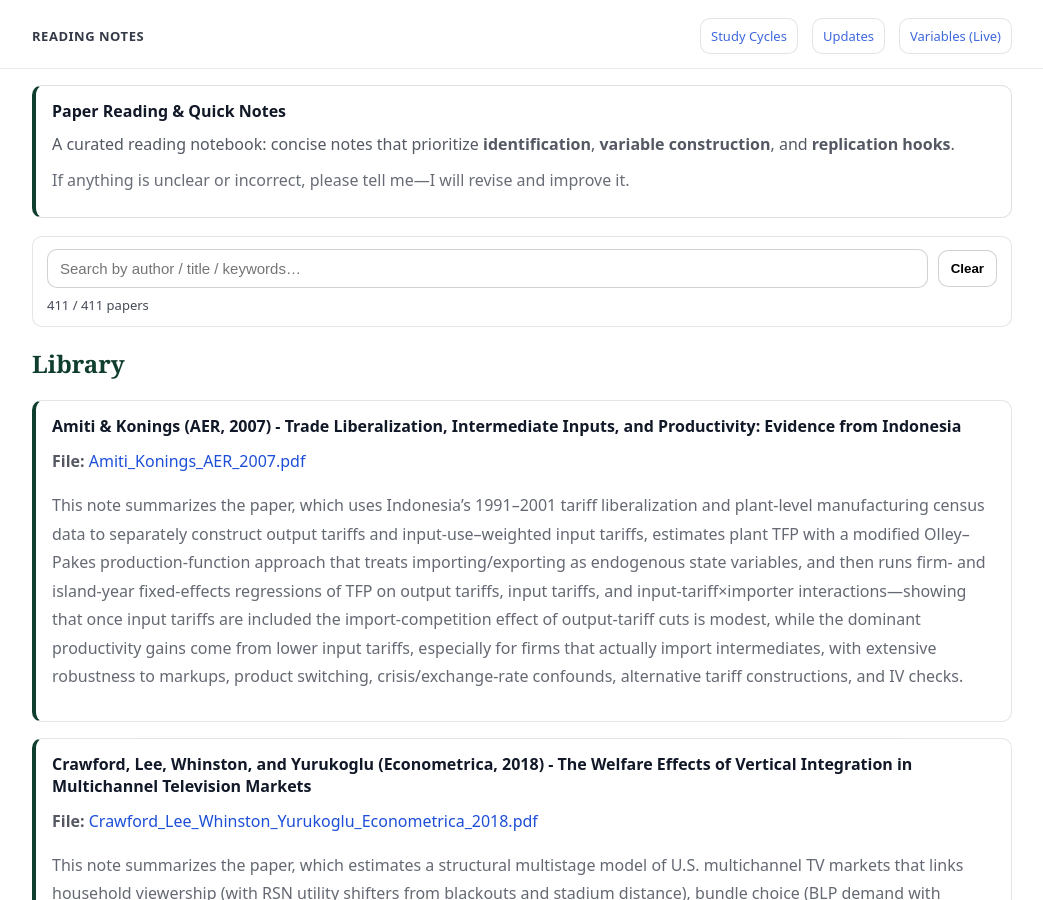
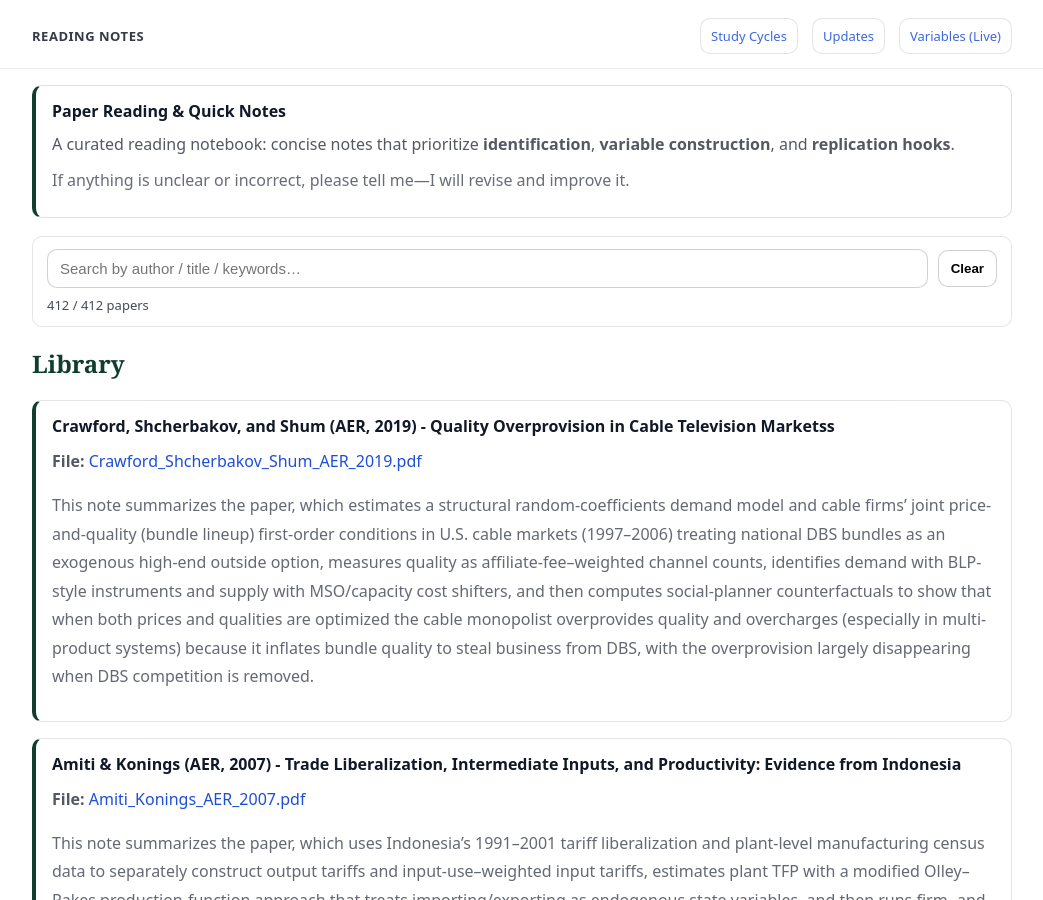
Before and after one commit to yaxinzn/study-archive, a Jekyll site: the page built from reading/index.md, in a window 1280 px wide and 900 px high. Shown: the whole window, without its empty margins (118-1161 px from the left). Built offline with Jekyll 4.4.1, drawn with Linux system fonts in a browser that asks for light colours.

Commit message:
Reading: add/update Crawford_Shcherbakov_Shum_AER_2019.pdf

```diff
--- a/_data/reading.yml
+++ b/_data/reading.yml
@@ -1,3 +1,7 @@
+- title: "Crawford, Shcherbakov, and Shum (AER, 2019) - Quality Overprovision in Cable Television Marketss"
+  file: "Crawford_Shcherbakov_Shum_AER_2019.pdf"
+  desc: "This note summarizes the paper, which estimates a structural random-coefficients demand model and cable firms’ joint price-and-quality (bundle lineup) first-order conditions in U.S. cable markets (1997–2006) treating national DBS bundles as an exogenous high-end outside option, measures quality as affiliate-fee–weighted channel counts, identifies demand with BLP-style instruments and supply with MSO/capacity cost shifters, and then computes social-planner counterfactuals to show that when both prices and qualities are optimized the cable monopolist overprovides quality and overcharges (especially in multi-product systems) because it inflates bundle quality to steal business from DBS, with the overprovision largely disappearing when DBS competition is removed."
+
 - title: "Amiti & Konings (AER, 2007) - Trade Liberalization, Intermediate Inputs, and Productivity: Evidence from Indonesia"
   file: "Amiti_Konings_AER_2007.pdf"
   desc: "This note summarizes the paper, which uses Indonesia’s 1991–2001 tariff liberalization and plant-level manufacturing census data to separately construct output tariffs and input-use–weighted input tariffs, estimates plant TFP with a modified Olley–Pakes production-function approach that treats importing/exporting as endogenous state variables, and then runs firm- and island-year fixed-effects regressions of TFP on output tariffs, input tariffs, and input-tariff×importer interactions—showing that once input tariffs are included the import-competition effect of output-tariff cuts is modest, while the dominant productivity gains come from lower input tariffs, especially for firms that actually import intermediates, with extensive robustness to markups, product switching, crisis/exchange-rate confounds, alternative tariff constructions, and IV checks."
```
Also changed, not shown: 1 other file.
